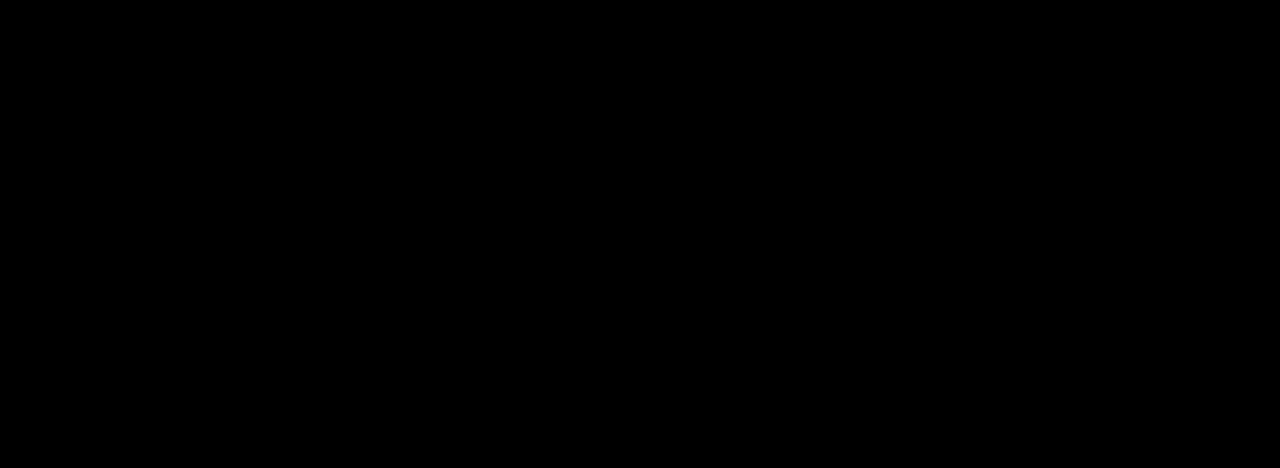
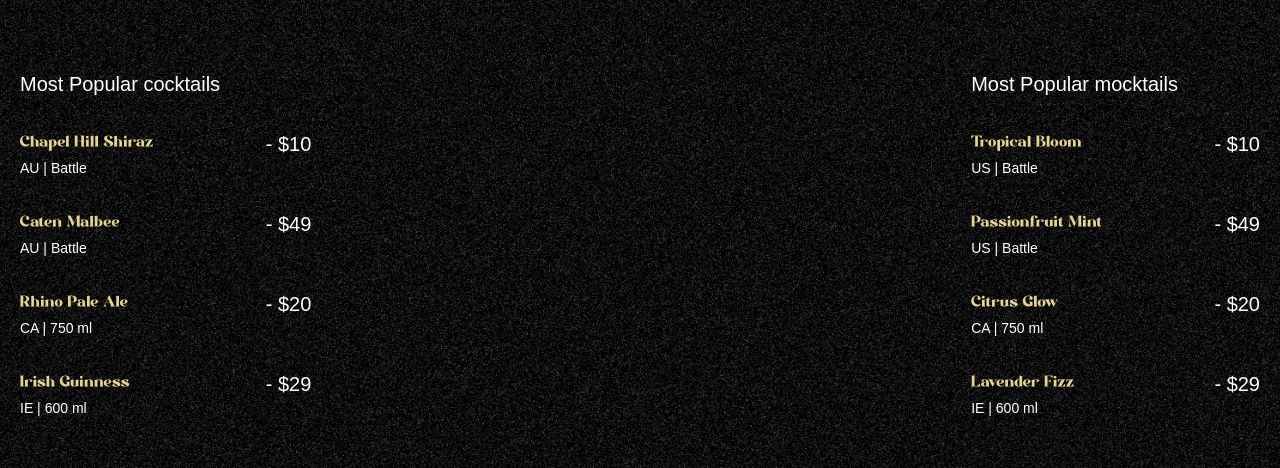
Before and after one commit to Dinesh-Dakhare/Drinks, a React (Vite) app: page / in a window 1280 px wide. Shown: the part 890-1358 px from the top of the page. Built offline with nearby package versions, Linux system fonts and the light colour scheme; a web font is replaced by a local one.

Commit message:
cocktails sections is implemented

```diff
--- a/src/App.jsx
+++ b/src/App.jsx
@@ -3,12 +3,14 @@
 import gsap from "gsap";
 import Navbar from "./components/Navbar";
 import Hero from "./components/Hero";
+import Cocktails from "./components/Cocktails";
 gsap.registerPlugin(ScrollTrigger, SplitText);
 const App = () => {
   return (
     <main>
       <Navbar />
       <Hero />
+      <Cocktails/>
     </main>
   );
 };
--- /dev/null
+++ b/src/components/Cocktails.jsx
@@ -0,0 +1,73 @@
+import React from "react";
+import { cocktailLists, mockTailLists } from "../../constants";
+import { useGSAP } from "@gsap/react";
+import gsap, { ScrollTrigger } from "gsap/all";
+gsap.registerPlugin(ScrollTrigger);
+
+const Cocktails = () => {
+  useGSAP(() => {
+    const parallaxTimeline = gsap.timeline({
+      scrollTrigger: {
+        trigger: "#cocktails",
+        start: "top 30%",
+        end: "bottom 80%",
+        scrub: true,
+      },
+    });
+    parallaxTimeline
+      .from("#c-left-leaf", {
+        x: -100,
+        y: 100,
+      })
+      .from("#c-right-leaf", {
+        x: 100,
+        y: 100,
+      });
+  }, []);
+  return (
+    <section id="cocktails" className="noisy">
+      <img src="/images/cocktail-left-leaf.png" alt="l-leaf" id="c-left-leaf" />
+      <img
+        src="/images/cocktail-right-leaf.png"
+        alt="r-leaf"
+        id="c-right-leaf"
+      />
+      <div className="list">
+        <div className="popular">
+          <h2>Most Popular cocktails</h2>
+          <ul>
+            {cocktailLists.map(({ name, country, detail, price }) => (
+              <li key={name}>
+                <div className="md:me-28">
+                  <h3>{name}</h3>
+                  <p>
+                    {country} | {detail}
+                  </p>
+                </div>
+                <span>- {price}</span>
+              </li>
+            ))}
+          </ul>
+        </div>
+        <div className="loved">
+          <h2>Most Popular mocktails</h2>
+          <ul>
+            {mockTailLists.map(({ name, country, detail, price }) => (
+              <li key={name}>
+                <div className="me-28">
+                  <h3>{name}</h3>
+                  <p>
+                    {country} | {detail}
+                  </p>
+                </div>
+                <span>- {price}</span>
+              </li>
+            ))}
+          </ul>
+        </div>
+      </div>
+    </section>
+  );
+};
+
+export default Cocktails;
```
